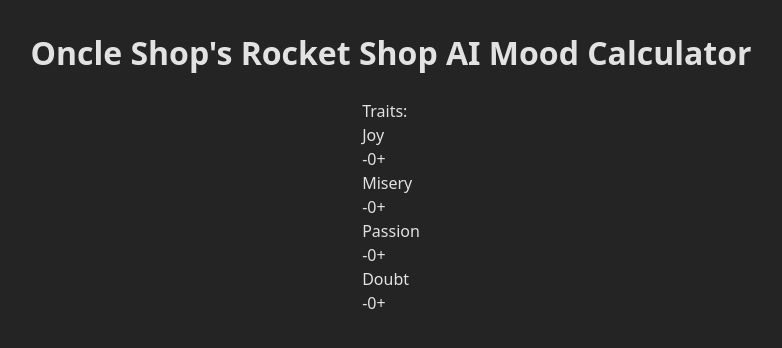
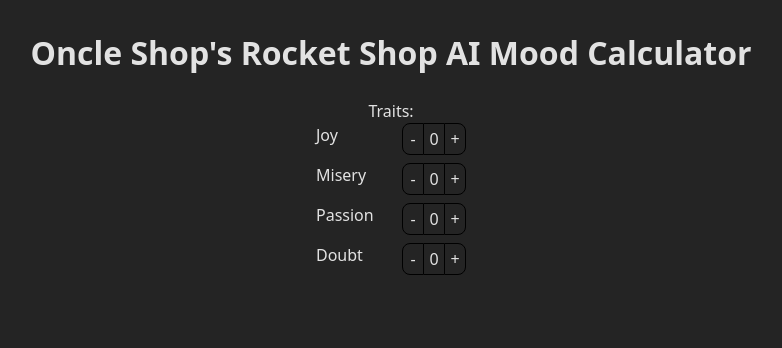
Before and after one commit to AdrienTurmo/uncle_shop_ai_mood, a React (Vite) app: page / in a window 1280 px wide. Shown: the top 348 px of the page, without its empty margins (249-1031 px from the left). Built offline with nearby package versions, Linux system fonts and the light colour scheme.

Commit message:
display trait input

```diff
--- a/src/components/MainPage/MainPage.tsx
+++ b/src/components/MainPage/MainPage.tsx
@@ -1,27 +1,16 @@
 import * as React from 'react';
 import styles from './MainPage.module.scss'
-import { TraitInput } from '@/components';
-import { useState } from 'react';
+import { TraitsList } from '@/components/TraitsList/TraitsList.tsx';
+import { TraitsContextProvider } from '@/context/TraitsContext.tsx';
 
 
 export const MainPage: React.FC = () => {
-    const [joyValue, setJoyValue] = useState(0)
-    const [miseryValue, setMiseryValue] = useState(0)
-    const [passionValue, setPassionValue] = useState(0)
-    const [doubtValue, setDoubtValue] = useState(0)
-
     return (
-        <div className={styles.MainPage}>
-            <h1>Oncle Shop's Rocket Shop AI Mood Calculator</h1>
-            <div>
-                <div>Traits:</div>
-                <div>
-                    <TraitInput trait={'JOY'} value={joyValue} onChange={setJoyValue} />
-                    <TraitInput trait={'MISERY'} value={miseryValue} onChange={setMiseryValue} />
-                    <TraitInput trait={'PASSION'} value={passionValue} onChange={setPassionValue} />
-                    <TraitInput trait={'DOUBT'} value={doubtValue} onChange={setDoubtValue} />
-                </div>
+        <TraitsContextProvider>
+            <div className={styles.MainPage}>
+                <h1>Oncle Shop's Rocket Shop AI Mood Calculator</h1>
+                <TraitsList />
             </div>
-        </div>
+        </TraitsContextProvider>
     )
 }
--- a/src/components/NumberInput/NumberInput.module.scss
+++ b/src/components/NumberInput/NumberInput.module.scss
@@ -1,3 +1,35 @@
 .NumberInput {
   display: flex;
+  height: 32px;
+
+  .ButtonPlus, .ButtonMinus {
+    display: flex;
+    align-items: center;
+    justify-content: center;
+    border: 1px solid black;
+    width: 20px;
+    cursor: pointer;
+    user-select: none;
+
+    &:hover {
+      background-color: grey;
+    }
+  }
+
+  .ButtonMinus {
+    border-radius: 8px 0 0 8px;
+  }
+
+  .ButtonPlus {
+    border-radius: 0 8px 8px 0;
+  }
+
+  .Input {
+    display: flex;
+    align-items: center;
+    justify-content: center;
+    border-top: 1px solid black;
+    border-bottom: 1px solid black;
+    width: 20px;
+  }
 }
--- a/src/components/NumberInput/NumberInput.tsx
+++ b/src/components/NumberInput/NumberInput.tsx
@@ -24,9 +24,9 @@ export const NumberInput: React.FC<NumberInputParams> = (
 
     return (
         <div className={styles.NumberInput}>
-            <div onClick={onClick('MINUS')}>-</div>
-            <div>{value}</div>
-            <div onClick={onClick('PLUS')}>+</div>
+            <div onClick={onClick('MINUS')} className={styles.ButtonMinus}>-</div>
+            <div className={styles.Input}>{value}</div>
+            <div onClick={onClick('PLUS')} className={styles.ButtonPlus}>+</div>
         </div>
     )
 }
--- a/src/components/TraitInput/TraitInput.module.scss
+++ b/src/components/TraitInput/TraitInput.module.scss
@@ -1,3 +1,5 @@
 .TraitInput {
-
+  display: flex;
+  width: 150px;
+  justify-content: space-between;
 }
--- a/src/components/TraitInput/TraitInput.tsx
+++ b/src/components/TraitInput/TraitInput.tsx
@@ -2,11 +2,10 @@ import * as React from 'react';
 import styles from './TraitInput.module.scss'
 import { Trait } from '@/type';
 import { NumberInput } from '@/components';
+import { useTraitsContext } from '@/context/TraitsContext.tsx';
 
 interface TraitInputParams {
     trait: Trait
-    value: number
-    onChange: (newValue: number) => void
 }
 
 const traitDisplayName = new Map<Trait, string>([
@@ -16,11 +15,13 @@ const traitDisplayName = new Map<Trait, string>([
     ['DOUBT', 'Doubt'],
 ])
 
-export const TraitInput: React.FC<TraitInputParams> = ({ trait, value, onChange }) => {
+export const TraitInput: React.FC<TraitInputParams> = ({ trait }) => {
+    const { getValueOf, changeValueOf } = useTraitsContext()
+
     return (
         <div className={styles.TraitInput}>
             <div>{traitDisplayName.get(trait)}</div>
-            <NumberInput value={value} onChange={onChange} min={0} max={4} />
+            <NumberInput value={getValueOf(trait)} onChange={(newValue) => changeValueOf(trait, newValue)} min={0} max={4} />
         </div>
     )
 }
--- /dev/null
+++ b/src/components/TraitsList/TraitsList.module.scss
@@ -0,0 +1,14 @@
+.TraitsList {
+  display: flex;
+  flex-direction: column;
+  width: 100%;
+  align-items: center;
+
+  .List {
+    display: flex;
+    flex-direction: column;
+    width: 100%;
+    align-items: center;
+    gap: 8px;
+  }
+}
--- /dev/null
+++ b/src/components/TraitsList/TraitsList.tsx
@@ -0,0 +1,17 @@
+import * as React from 'react';
+import styles from './TraitsList.module.scss'
+import { TraitInput } from '@/components';
+
+export const TraitsList: React.FC = () => {
+    return (
+        <div className={styles.TraitsList}>
+            <div>Traits:</div>
+            <div className={styles.List}>
+                <TraitInput trait={'JOY'} />
+                <TraitInput trait={'MISERY'} />
+                <TraitInput trait={'PASSION'} />
+                <TraitInput trait={'DOUBT'} />
+            </div>
+        </div>
+    )
+}
--- a/src/components/index.ts
+++ b/src/components/index.ts
@@ -1,3 +1,4 @@
 export * from './MainPage/MainPage.tsx'
 export * from './NumberInput/NumberInput.tsx'
 export * from './TraitInput/TraitInput.tsx'
+export * from './TraitsList/TraitsList.tsx'
--- /dev/null
+++ b/src/context/TraitsContext.tsx
@@ -0,0 +1,64 @@
+import * as React from 'react';
+import { createContext, useContext, useState } from 'react';
+import { Trait } from '@/type';
+
+interface TraitsContextData {
+    getValueOf: (trait: Trait) => number
+    changeValueOf: (trait: Trait, newValue: number) => void
+}
+
+const TraitsContext: React.Context<TraitsContextData> = createContext({
+    getValueOf: () => 0,
+    changeValueOf: () => {},
+} as TraitsContextData);
+
+const useTraitsContext = () => useContext(TraitsContext)
+
+interface TraitsContextParams {
+    children: React.ReactNode;
+}
+
+const TraitsContextProvider: React.FC<TraitsContextParams> = ({ children }) => {
+    const [joyValue, setJoyValue] = useState(0)
+    const [miseryValue, setMiseryValue] = useState(0)
+    const [passionValue, setPassionValue] = useState(0)
+    const [doubtValue, setDoubtValue] = useState(0)
+
+    const getValueOf = (trait: Trait): number => {
+        switch (trait) {
+            case 'JOY':
+                return joyValue;
+            case 'MISERY':
+                return miseryValue;
+            case 'PASSION':
+                return passionValue;
+            case 'DOUBT':
+                return doubtValue;
+        }
+    }
+
+    const changeValueOf = (trait: Trait, newValue: number) => {
+        switch (trait) {
+            case 'JOY':
+                setJoyValue(newValue);
+                break;
+            case 'MISERY':
+                setMiseryValue(newValue);
+                break;
+            case 'PASSION':
+                setPassionValue(newValue);
+                break;
+            case 'DOUBT':
+                setDoubtValue(newValue);
+                break;
+        }
+    }
+
+    return (
+        <TraitsContext.Provider value={{ getValueOf, changeValueOf }}>
+            {children}
+        </TraitsContext.Provider>
+    );
+};
+
+export { useTraitsContext, TraitsContextProvider };
```
